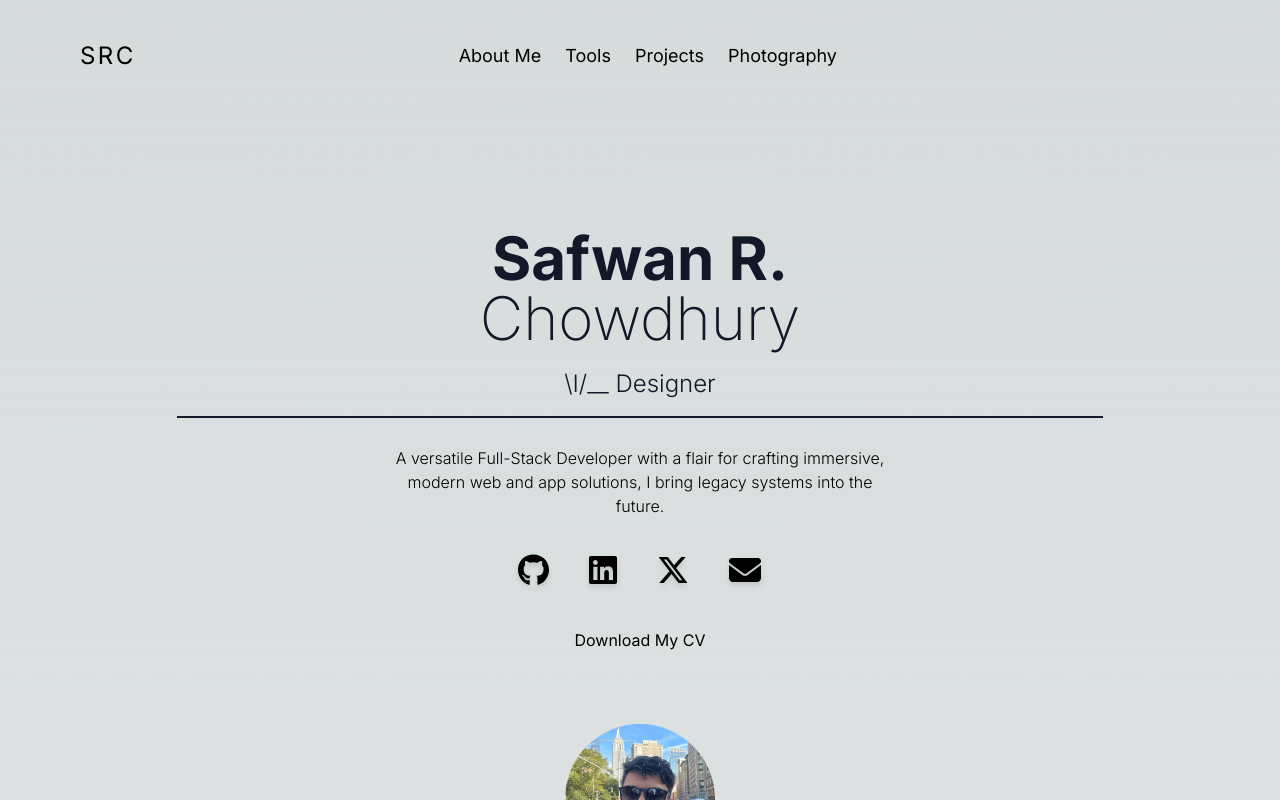
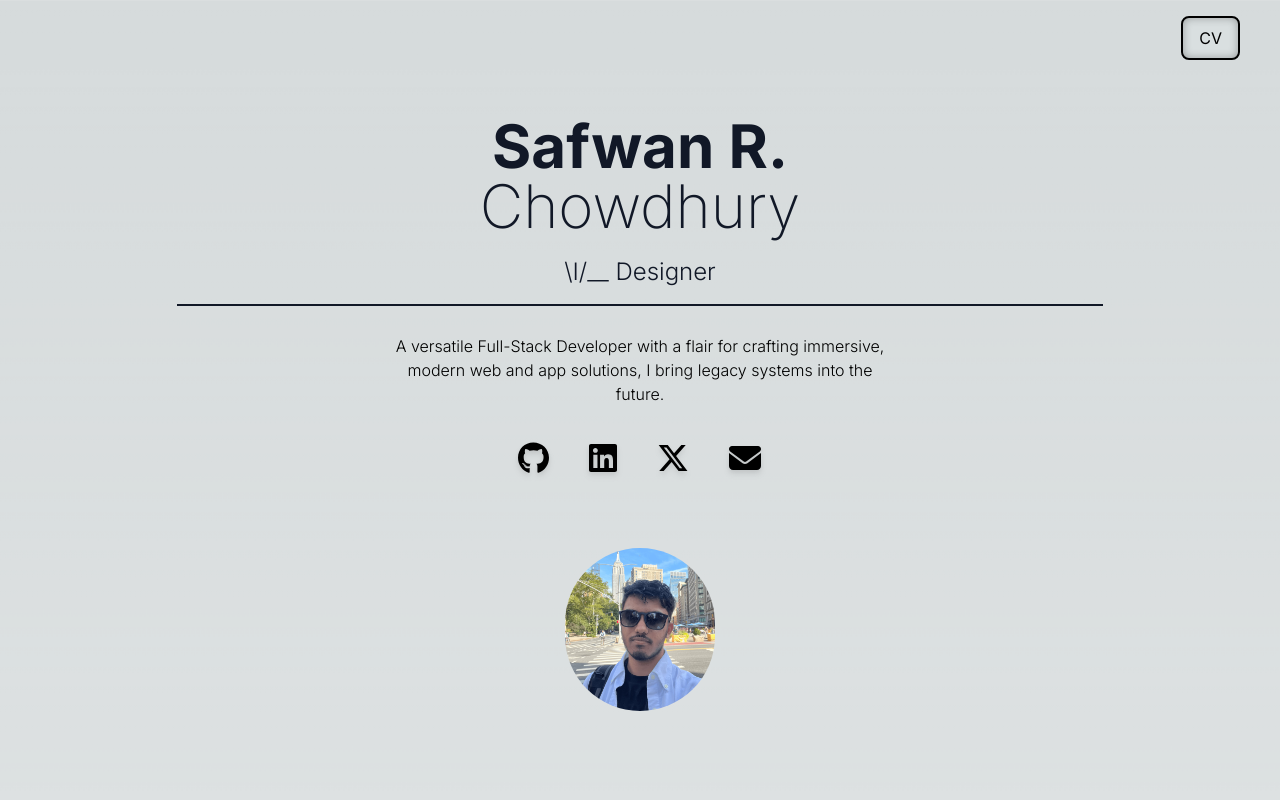
Before and after one commit to SafwanChowdhury/Portfolio-V2, a Next.js app in the folder portfolio-v2/: page / in a window 1280 px wide. Shown: the top 800 px of the page. Built offline with nearby package versions, Linux system fonts and the light colour scheme; what tailwind-hamburgers would draw is missing.

Commit message:
feat: Add framer-motion for animations and enhance hero/navbar components with slide-in effects

```diff
--- a/portfolio-v2/app/globals.css
+++ b/portfolio-v2/app/globals.css
@@ -34,6 +34,26 @@ body {
   .text-balance {
     text-wrap: balance;
   }
+
+  @keyframes slideInLeft {
+    from {
+      opacity: 0;
+      transform: translateX(-50px);
+    }
+    to {
+      opacity: 1;
+      transform: translateX(0);
+    }
+  }
+
+  .animate-slideInLeft {
+    animation: slideInLeft 0.8s ease-out forwards;
+    opacity: 0;
+  }
+
+  .animation-delay-600 {
+    animation-delay: 0.6s;
+  }
 }
 
 html {
--- a/portfolio-v2/components/hero.tsx
+++ b/portfolio-v2/components/hero.tsx
@@ -13,10 +13,10 @@ export default function hero() {
     return (
         <div className="relative flex-col justify-center p-5">
             <div>
-                <h1 className="text-6xl font-bold text-center text-gray-900 dark:text-gray-200">
+                <h1 className="text-6xl font-bold text-center text-gray-900 dark:text-gray-200 animate-slideInLeft">
                     Safwan R.
                 </h1>{" "}
-                <h2 className="text-6xl text-center text-gray-900 dark:text-gray-200 font-extralight">
+                <h2 className="text-6xl text-center text-gray-900 dark:text-gray-200 font-extralight animate-slideInLeft animation-delay-600">
                     Chowdhury
                 </h2>
                 <div className="text-2xl font-light text-center text-gray-900 pt-5 dark:text-gray-200">
@@ -62,15 +62,6 @@ export default function hero() {
                     <FontAwesomeIcon icon={faEnvelope} size="2x" />
                 </a>
             </div>
-            <div className="flex justify-center items-center">
-                <a
-                    href="./CV_Public.pdf"
-                    download="Safwan_Chowdhury_CV"
-                    className="pt-10 text-center hover:underline cursor-pointer dark:text-invert"
-                >
-                    Download My CV
-                </a>
-            </div>
         </div>
     );
 }
--- a/portfolio-v2/components/navbar.tsx
+++ b/portfolio-v2/components/navbar.tsx
@@ -56,33 +56,25 @@ export default function Navbar() {
 
     return (
         <div>
+            {/* CV button visible when navbar is hidden */}
             <div
-                className={`transition-opacity duration-500 ease-in-out ${
+                className={`fixed top-4 right-10 z-50 transition-opacity duration-300 ease-in-out ${
                     !isScrolled
                         ? "opacity-100"
                         : "opacity-0 pointer-events-none"
                 }`}
             >
-                <nav className="hidden sm:flex items-center p-3 sm:pt-6 lg:p-10 w-full bg-black dark:bg-slate-300 sm:bg-transparent sm:dark:bg-transparent text-slate-200 dark:text-slate-200 sm:text-black">
-                    <h1 className="text-md sm:text-2xl font-normal tracking-widest pl-3 sm:pl-10 cursor-pointer justify-self-start shrink-0">
-                        <Link href="#">SRC</Link>
-                    </h1>
-                    <ul className="text-lg gap-6 justify-center items-center w-full hidden sm:flex pr-10">
-                        <li className="hover:underline cursor-pointer">
-                            <Link href="#about-me">About Me</Link>
-                        </li>
-                        <li className="hover:underline cursor-pointer">
-                            <Link href="#coding">Tools</Link>
-                        </li>
-                        <li className="hover:underline cursor-pointer">
-                            <Link href="#projects">Projects</Link>
-                        </li>
-                        <li className="hover:underline cursor-pointer">
-                            <Link href="#photography">Photography</Link>
-                        </li>
-                    </ul>
-                    <div className="pl-10 hidden sm:flex"></div>
-                </nav>
+                <a
+                    href="./CV_Public.pdf"
+                    download="Safwan_Chowdhury_CV"
+                    className="px-4 py-2 border-2 border-black dark:border-white text-black dark:text-white hover:shadow-lg transition-shadow duration-200 cursor-pointer inline-block rounded-lg"
+                    style={{
+                        backgroundColor: "#d9dfe0",
+                        boxShadow: "inset 0 0 8px rgba(0, 0, 0, 0.3)",
+                    }}
+                >
+                    CV
+                </a>
             </div>
             <div
                 className={`fixed top-0 z-50 w-full transition-opacity duration-300 ease-in-out ${
@@ -108,6 +100,15 @@ export default function Navbar() {
                         </li>
                         <li className="hover:underline cursor-pointer">
                             <Link href="#photography">Photography</Link>
+                        </li>
+                        <li>
+                            <a
+                                href="./CV_Public.pdf"
+                                download="Safwan_Chowdhury_CV"
+                                className="px-4 py-2 border-2 border-black dark:border-white bg-white dark:bg-gray-800 text-black dark:text-white shadow-inner hover:shadow-lg transition-shadow duration-200 cursor-pointer inline-block rounded-lg"
+                            >
+                                CV
+                            </a>
                         </li>
                     </ul>
                     <div
@@ -140,8 +141,17 @@ export default function Navbar() {
                 <li className="bg-black dark:bg-gray-600 dark:opacity-[.98] py-2">
                     <Link href="#projects">Projects</Link>
                 </li>
+                <li className="bg-black dark:bg-gray-600 dark:opacity-[.98] py-2">
+                    <Link href="#photography">Photography</Link>
+                </li>
                 <li className="bg-black dark:bg-gray-600 dark:opacity-[.98] pt-2 pb-4">
-                    <Link href="#photography">Photography</Link>
+                    <a
+                        href="./CV_Public.pdf"
+                        download="Safwan_Chowdhury_CV"
+                        className="px-4 py-2 border-2 border-white bg-white dark:bg-gray-800 text-black dark:text-white shadow-inner hover:shadow-lg transition-shadow duration-200 cursor-pointer inline-block rounded-lg"
+                    >
+                        CV
+                    </a>
                 </li>
             </ul>
         </div>
--- a/portfolio-v2/package.json
+++ b/portfolio-v2/package.json
@@ -16,6 +16,7 @@
     "@vercel/analytics": "^1.2.2",
     "@vercel/speed-insights": "^1.0.10",
     "classnames": "^2.5.1",
+    "framer-motion": "^12.23.24",
     "next": "^14.1.4",
     "react": "^18.2.0",
     "react-dom": "^18.2.0",
```
Also changed, not shown: 1 other file (tests, documents, lock files or other folders).
